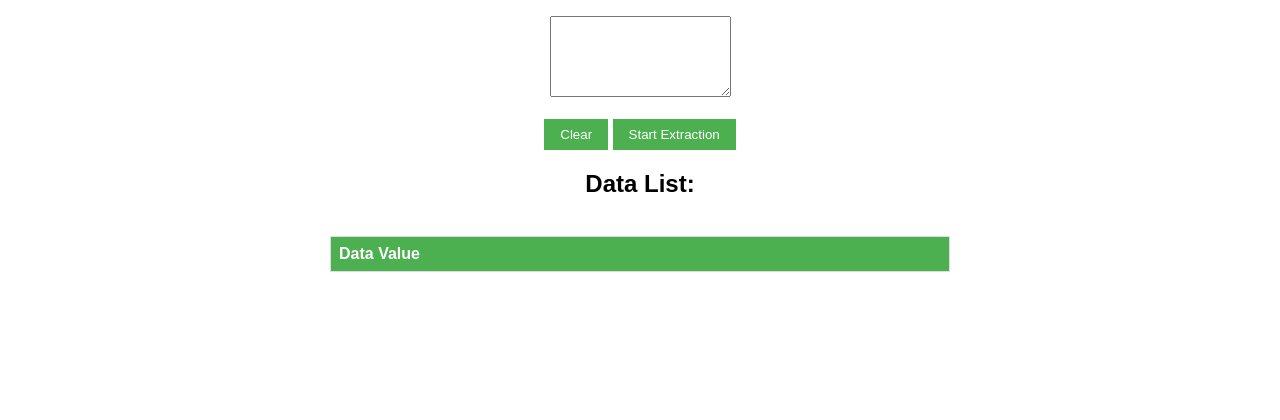
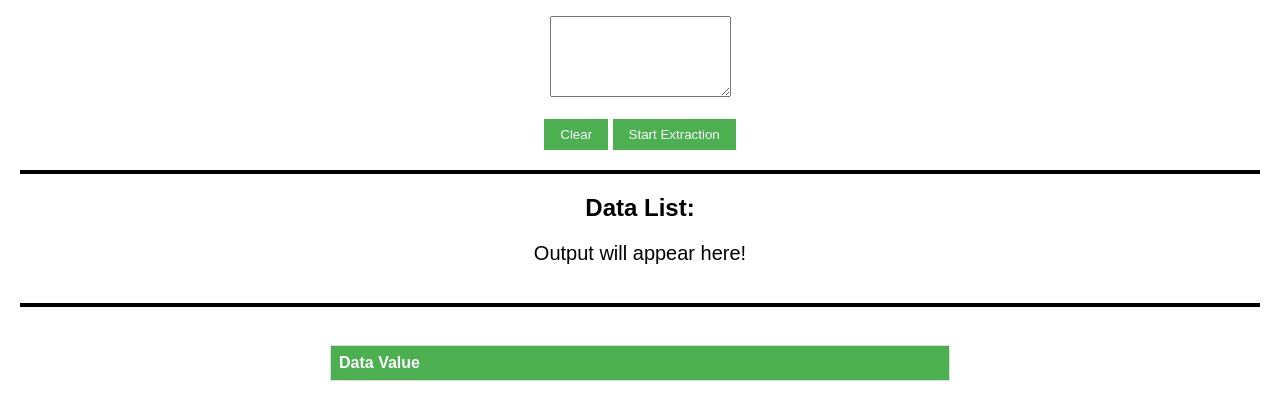
Before and after one commit to Flihx/ProductNameExtractor, a plain HTML site: page index.html in a window 1280 px wide. Shown: the part 100-520 px from the top of the page. Drawn offline with Linux system fonts and the light colour scheme.

Commit message:
Update index.html

```diff
--- a/index.html
+++ b/index.html
@@ -17,11 +17,15 @@
         <button onclick="startExtraction()">Start Extraction</button>
     </center>
 
+	<hr style="border: 2px solid black; margin: 20px 0;">
+
     <h2>Data List:</h2>
 
     <!-- Textarea to display output with "|" between each value -->
-    <div id="output"></div>
+    <div id="output" style="font-size: 20px;">Output will appear here!</div>
     <br>
+	<hr style="border: 2px solid black; margin: 20px 0;">
+	<br>
 
     <!-- Table structure -->
     <table id="dataTable">
@@ -68,10 +72,8 @@
 
                 cell1.textContent = item.value;
             });
-        }
 
-        function displayDataList(dataList) {
-            var outputDiv = document.getElementById('output');
+			var outputDiv = document.getElementById('output');
             outputDiv.innerHTML = dataList.map(item => item.value).join(' | ');
         }
 
```
